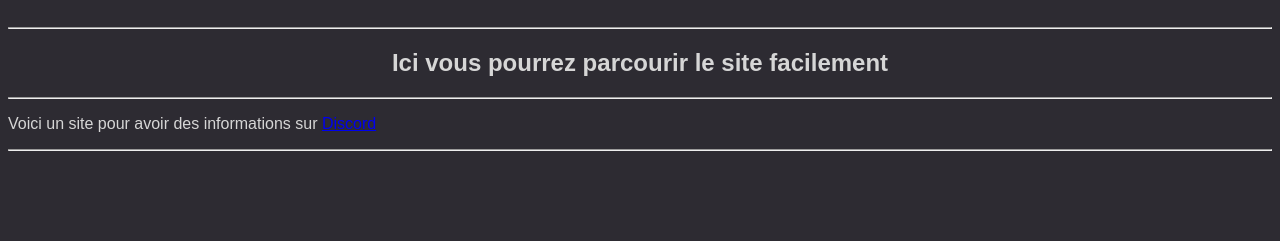
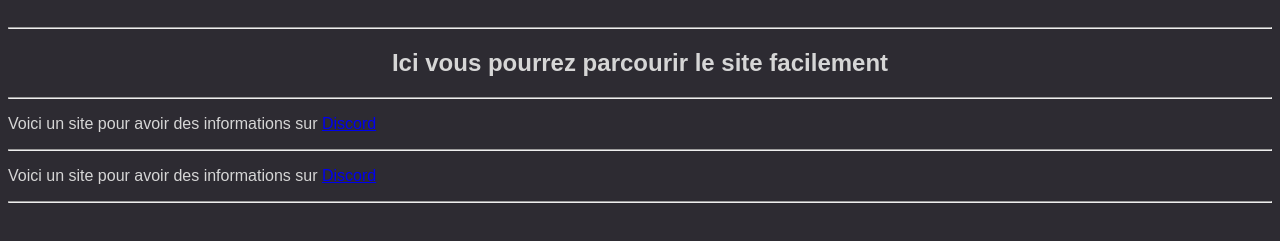
Before and after one commit to Pierr0tWo/SiteTest, a plain HTML site: page index.html in a window 1280 px wide. Shown: the part 79-320 px from the top of the page. Drawn offline with Linux system fonts and the light colour scheme.

Commit message:
gjeoigjh

```diff
--- a/index.html
+++ b/index.html
@@ -29,5 +29,13 @@
 
     <hr>
 
+  </center>
+
+  <p>
+    Voici un site pour avoir des informations sur <a href="https://pierr0two.github.io/SiteTest/Site/SiteJs/indexJs.html">Discord</a>
+  </p>
+
+  <hr>
+
 </body>
 </html>
```
Also changed, not shown: Site/Discord/SiteJS/indexJs.html (renamed from Site/Discord/SiteJS/index.html), Site/Discord/SiteJS/scriptJs.js (renamed from Site/Discord/SiteJS/script3.js), Site/Discord/SiteJS/styleJs.css (renamed from Site/Discord/SiteJS/style3.css).
